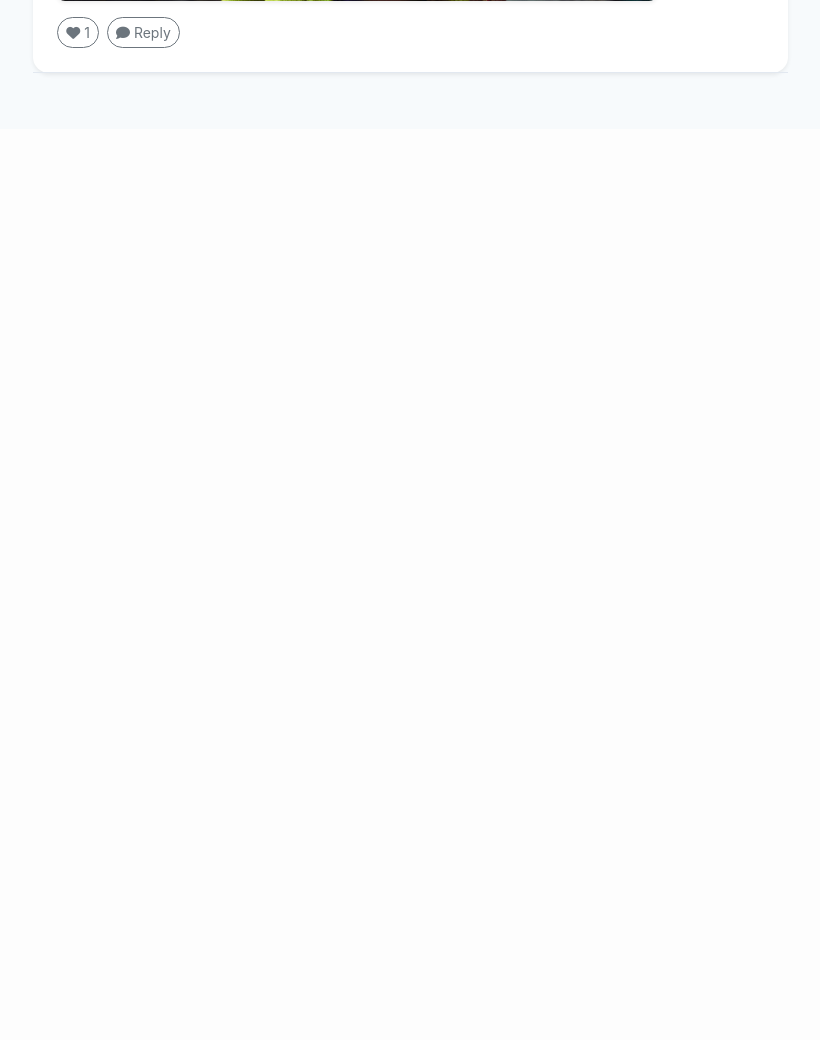
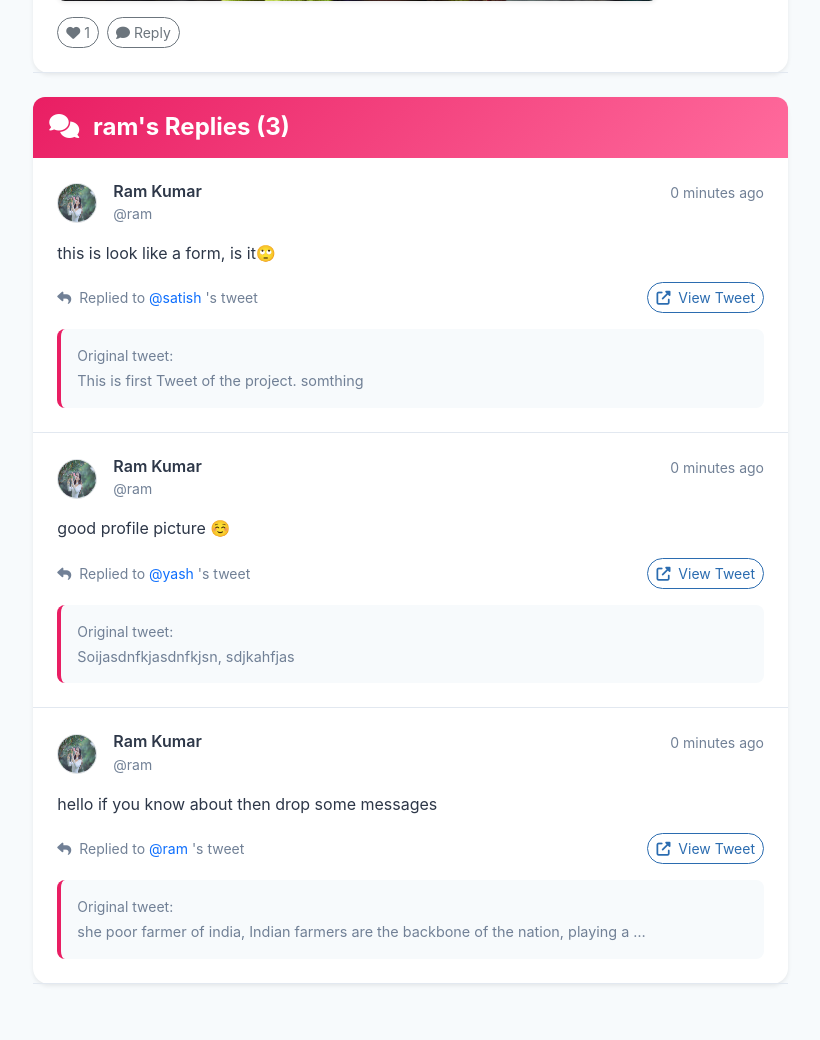
Before and after one commit to Satish-Das/tweet_application, a Django app: a page that uses tweet_app/tweet/templates/profile.html in a window 1280 px wide. Shown: the part 703-1743 px from the top of the page, without its empty margins (424-1244 px from the left). Before the commit the page ends 779 px from the top, so only its background shows below. Run offline with Django 5.2, Linux system fonts and the light colour scheme; a user stored in the database is signed in; data comes from the database, SQL or seed files in the repository; both versions use the stored data as it was after the commit.

Commit message:
Add replies section to profile page and update view to include comments

```diff
--- a/tweet_app/tweet/templates/profile.html
+++ b/tweet_app/tweet/templates/profile.html
@@ -163,6 +163,71 @@
                 {% endif %}
             </div>
         </div>
+
+        <!-- Replies Section -->
+        {% if comments %}
+            <div class="card shadow-sm border-0 rounded-4 mt-4">
+                <div class="card-header border-0 py-3" style="background: linear-gradient(135deg, #e91e63 0%, #ff6b9d 100%); color: white; border-radius: 12px 12px 0 0;">
+                    <h4 class="mb-0 fw-bold">
+                        <i class="fas fa-comments me-2"></i>
+                        {{ profile_user.username }}'s Replies ({{ comments.count }})
+                    </h4>
+                </div>
+                <div class="card-body p-0">
+                    {% for comment in comments %}
+                        <div class="p-4 border-bottom" style="border-color: var(--border-color) !important;">
+                            <div class="d-flex justify-content-between align-items-start mb-3">
+                                <div class="d-flex align-items-center">
+                                    {% if comment.user.userprofile.avatar %}
+                                        <img src="{{ comment.user.userprofile.avatar.url }}" class="rounded-circle me-3 border" width="40" height="40" alt="Avatar">
+                                    {% else %}
+                                        <div class="rounded-circle me-3 d-flex align-items-center justify-content-center"
+                                             style="width: 40px; height: 40px; background: linear-gradient(135deg, var(--secondary-color) 0%, var(--primary-color) 100%); color: white;">
+                                            <i class="fas fa-user"></i>
+                                        </div>
+                                    {% endif %}
+                                    <div>
+                                        <h6 class="mb-0 fw-semibold" style="color: var(--text-primary);">
+                                            {{ comment.user.get_full_name|default:comment.user.username }}
+                                        </h6>
+                                        <small class="text-muted">@{{ comment.user.username }}</small>
+                                    </div>
+                                </div>
+                                <small class="text-muted">{{ comment.created_at|timesince }} ago</small>
+                            </div>
+
+                            <div class="mb-3">
+                                <p class="mb-0" style="color: var(--text-primary); line-height: 1.6;">{{ comment.text }}</p>
+                            </div>
+
+                            <div class="d-flex justify-content-between align-items-center">
+                                <div class="d-flex align-items-center">
+                                    <small class="text-muted me-3">
+                                        <i class="fas fa-reply me-1"></i>
+                                        Replied to
+                                        <a href="{% url 'profile_view' comment.tweet.user.username %}" class="text-decoration-none">
+                                            @{{ comment.tweet.user.username }}
+                                        </a>'s tweet
+                                    </small>
+                                </div>
+                                <a href="{% url 'tweet_detail' comment.tweet.id %}" class="btn btn-sm btn-outline-primary rounded-pill">
+                                    <i class="fas fa-external-link-alt me-1"></i>
+                                    View Tweet
+                                </a>
+                            </div>
+
+                            <!-- Show excerpt of the original tweet -->
+                            <div class="mt-3 p-3 rounded-3" style="background: var(--light-bg); border-left: 4px solid #e91e63;">
+                                <small class="text-muted d-block mb-1">Original tweet:</small>
+                                <p class="mb-0 text-muted" style="font-size: 0.9rem;">
+                                    {{ comment.tweet.text|truncatewords:15 }}
+                                </p>
+                            </div>
+                        </div>
+                    {% endfor %}
+                </div>
+            </div>
+        {% endif %}
     </div>
 </div>
 
--- a/tweet_app/tweet/views.py
+++ b/tweet_app/tweet/views.py
@@ -73,11 +73,13 @@ def profile_view(request, username=None):
 
     profile, created = UserProfile.objects.get_or_create(user=user)
     tweets = Tweet.objects.filter(user=user).order_by('-created_at')
+    comments = Comment.objects.filter(user=user).order_by('-created_at')
 
     context = {
         'profile_user': user,
         'profile': profile,
         'tweets': tweets,
+        'comments': comments,
         'is_own_profile': user == request.user,
     }
     return render(request, 'profile.html', context)
```
Also changed, not shown: tweet_app/db.sqlite3, tweet_app/media/avatars/img-7.jpg (added).
